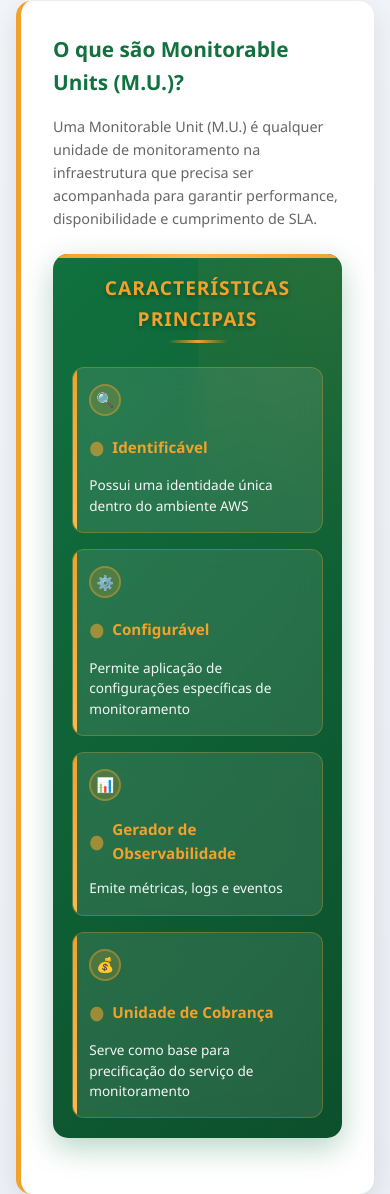
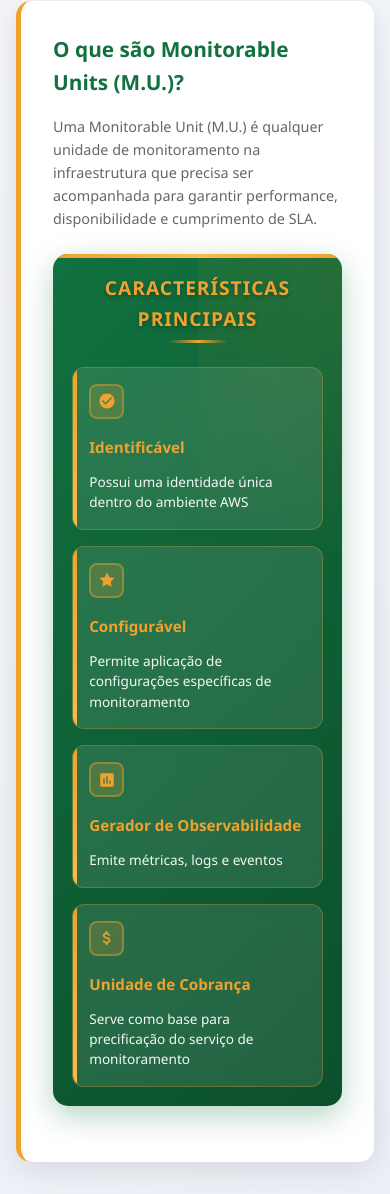
Before and after one commit to bdayrell/catalogo-monitoracao, a website: page index.html in a window 390 px wide. Shown: the part 509-1703 px from the top of the page. Drawn offline with Linux system fonts and the light colour scheme.

Commit message:
Atualizar seção de características principais

```diff
--- a/index.html
+++ b/index.html
@@ -194,42 +194,27 @@
         }
 
         .characteristic-item:hover .characteristic-icon {
-            transform: scale(1.1) rotate(5deg);
+            transform: scale(1.1);
         }
 
         .characteristic-icon {
-            width: 40px;
-            height: 40px;
+            width: 50px;
+            height: 50px;
             background: rgba(241, 162, 45, 0.2);
-            border-radius: 50%;
+            border-radius: 8px;
             display: flex;
             align-items: center;
             justify-content: center;
             margin-bottom: 1rem;
             transition: all 0.3s ease;
             border: 2px solid rgba(241, 162, 45, 0.4);
+            position: relative;
         }
 
-        .characteristic-icon::before {
-            font-size: 1.2rem;
-            color: #F1A22D;
-            font-weight: bold;
-        }
-
-        .characteristic-item:nth-child(1) .characteristic-icon::before {
-            content: '🔍';
-        }
-
-        .characteristic-item:nth-child(2) .characteristic-icon::before {
-            content: '⚙️';
-        }
-
-        .characteristic-item:nth-child(3) .characteristic-icon::before {
-            content: '📊';
-        }
-
-        .characteristic-item:nth-child(4) .characteristic-icon::before {
-            content: '💰';
+        .characteristic-icon svg {
+            width: 24px;
+            height: 24px;
+            fill: #F1A22D;
         }
 
         .characteristic-title {
@@ -237,21 +222,6 @@
             font-weight: 700;
             font-size: 1.1rem;
             margin-bottom: 0.8rem;
-            display: flex;
-            align-items: center;
-            gap: 0.5rem;
-        }
-
-        .characteristic-title::before {
-            content: '●';
-            color: #F1A22D;
-            font-size: 1.2rem;
-            animation: pulse 2s infinite;
-        }
-
-        @keyframes pulse {
-            0%, 100% { opacity: 1; }
-            50% { opacity: 0.6; }
         }
 
         .characteristic-description {
@@ -427,12 +397,13 @@
             }
 
             .characteristic-icon {
-                width: 35px;
-                height: 35px;
+                width: 40px;
+                height: 40px;
             }
 
-            .characteristic-icon::before {
-                font-size: 1rem;
+            .characteristic-icon svg {
+                width: 20px;
+                height: 20px;
             }
 
             .characteristic-title {
@@ -540,12 +511,13 @@
             }
 
             .characteristic-icon {
-                width: 32px;
-                height: 32px;
+                width: 35px;
+                height: 35px;
             }
 
-            .characteristic-icon::before {
-                font-size: 0.9rem;
+            .characteristic-icon svg {
+                width: 18px;
+                height: 18px;
             }
 
             .characteristic-title {
@@ -583,22 +555,38 @@
                 <h3>Características Principais</h3>
                 <div class="characteristics-grid">
                     <div class="characteristic-item">
-                        <div class="characteristic-icon"></div>
+                        <div class="characteristic-icon">
+                            <svg viewBox="0 0 24 24">
+                                <path d="M12 2C6.48 2 2 6.48 2 12s4.48 10 10 10 10-4.48 10-10S17.52 2 12 2zm-2 15l-5-5 1.41-1.41L10 14.17l7.59-7.59L19 8l-9 9z"/>
+                            </svg>
+                        </div>
                         <div class="characteristic-title">Identificável</div>
                         <div class="characteristic-description">Possui uma identidade única dentro do ambiente AWS</div>
                     </div>
                     <div class="characteristic-item">
-                        <div class="characteristic-icon"></div>
+                        <div class="characteristic-icon">
+                            <svg viewBox="0 0 24 24">
+                                <path d="M12 2l3.09 6.26L22 9.27l-5 4.87 1.18 6.88L12 17.77l-6.18 3.25L7 14.14 2 9.27l6.91-1.01L12 2z"/>
+                            </svg>
+                        </div>
                         <div class="characteristic-title">Configurável</div>
                         <div class="characteristic-description">Permite aplicação de configurações específicas de monitoramento</div>
                     </div>
                     <div class="characteristic-item">
-                        <div class="characteristic-icon"></div>
+                        <div class="characteristic-icon">
+                            <svg viewBox="0 0 24 24">
+                                <path d="M19 3H5c-1.1 0-2 .9-2 2v14c0 1.1.9 2 2 2h14c1.1 0 2-.9 2-2V5c0-1.1-.9-2-2-2zM9 17H7v-7h2v7zm4 0h-2V7h2v10zm4 0h-2v-4h2v4z"/>
+                            </svg>
+                        </div>
                         <div class="characteristic-title">Gerador de Observabilidade</div>
                         <div class="characteristic-description">Emite métricas, logs e eventos</div>
                     </div>
                     <div class="characteristic-item">
-                        <div class="characteristic-icon"></div>
+                        <div class="characteristic-icon">
+                            <svg viewBox="0 0 24 24">
+                                <path d="M11.8 10.9c-2.27-.59-3-1.2-3-2.15 0-1.09 1.01-1.85 2.7-1.85 1.78 0 2.44.85 2.5 2.1h2.21c-.07-1.72-1.12-3.3-3.21-3.81V3h-3v2.16c-1.94.42-3.5 1.68-3.5 3.61 0 2.31 1.91 3.46 4.7 4.13 2.5.6 3 1.48 3 2.41 0 .69-.49 1.79-2.7 1.79-2.06 0-2.87-.92-2.98-2.1h-2.2c.12 2.19 1.76 3.42 3.68 3.83V21h3v-2.15c1.95-.37 3.5-1.5 3.5-3.55 0-2.84-2.43-3.81-4.7-4.4z"/>
+                            </svg>
+                        </div>
                         <div class="characteristic-title">Unidade de Cobrança</div>
                         <div class="characteristic-description">Serve como base para precificação do serviço de monitoramento</div>
                     </div>
```
